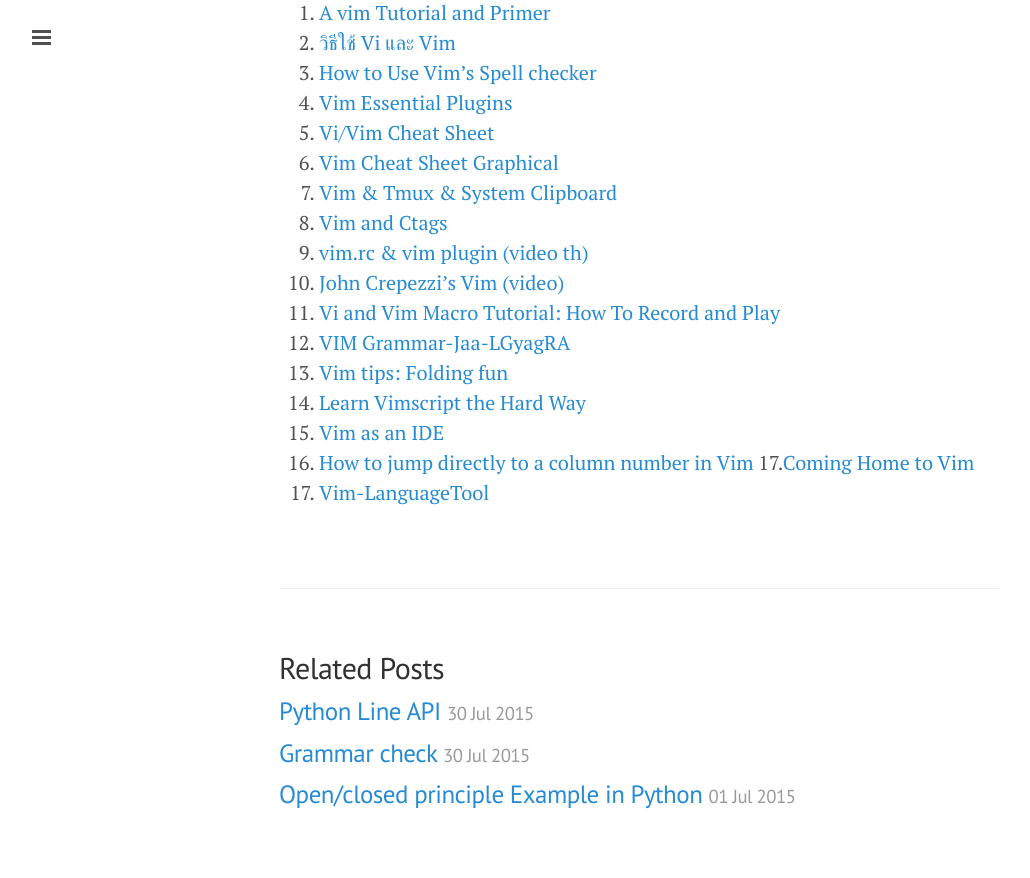
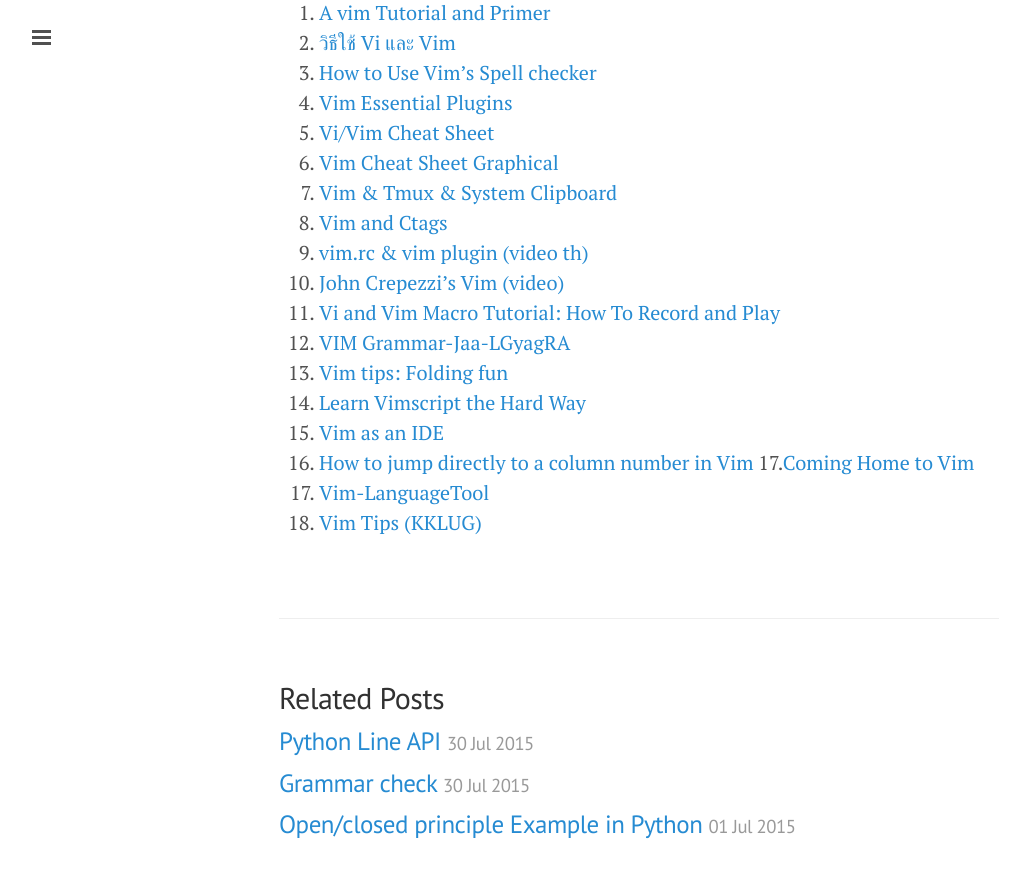
Before and after one commit to ibotdotout/ibotdotout.github.io, a Jekyll site: the page built from _posts/2014-06-09-vim.md, in a window 1280 px wide and 900 px high, scrolled down 5849 px. Shown: the top 878 px of the window, without its empty margins (1-1031 px from the left). Built offline with Jekyll 4.4.1, drawn with Linux system fonts in a browser that asks for light colours; Markdown is read by kramdown in place of the engine named in the settings.

Commit message:
Modify: add vim trip

```diff
--- a/_posts/2014-06-09-vim.md
+++ b/_posts/2014-06-09-vim.md
@@ -238,3 +238,4 @@ $ brew install vim
 16. [How to jump directly to a column number in Vim](http://stackoverflow.com/questions/9953082/how-to-jump-directly-to-a-column-number-in-vim)
 17.[Coming Home to Vim](http://stevelosh.com/blog/2010/09/coming-home-to-vim/)
 18. [Vim-LanguageTool](https://github.com/vim-scripts/LanguageTool)
+19. [Vim Tips (KKLUG)](http://khonkaenlug.blogspot.com/2015/08/vim-tips.html)
```
